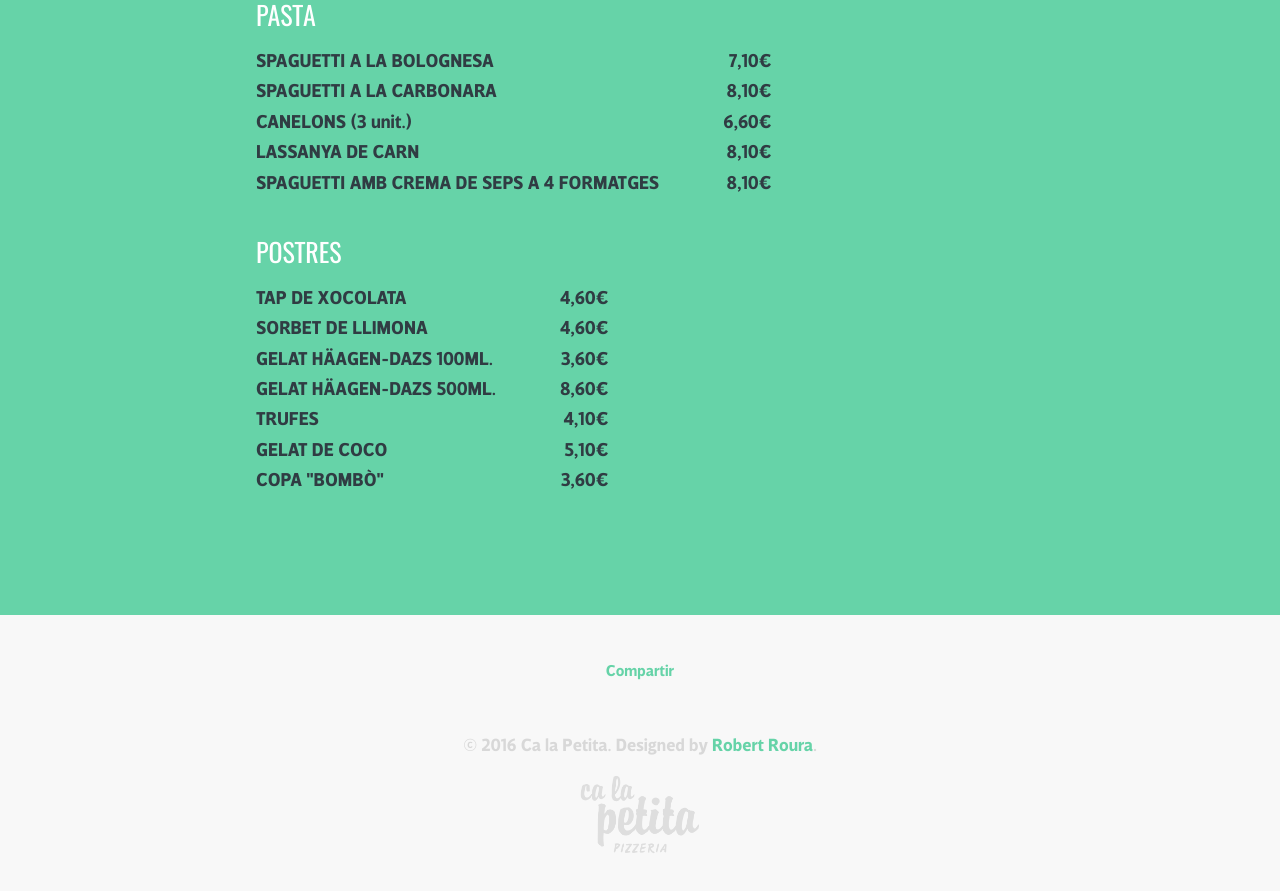
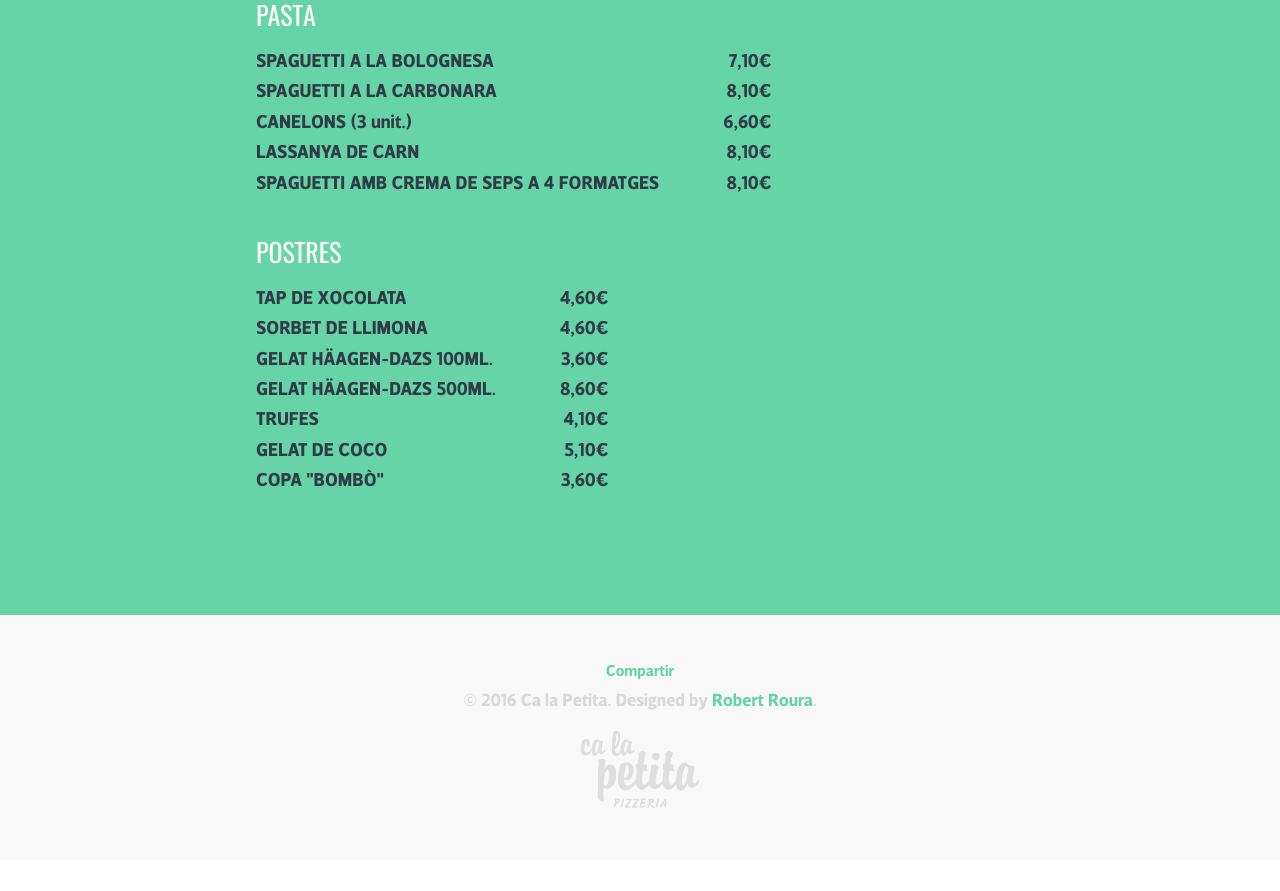
Before and after one commit to robertroura/robertroura.github.io, a plain HTML site: page index.html in a window 1280 px wide. Shown: the part 3700-4591 px from the top of the page. After the commit the page ends 4560 px from the top, so only its background shows below. Drawn offline with nearby package versions, Linux system fonts and the light colour scheme; some packages are replaced by stand-ins of ours.

Commit message:
styling footer

```diff
--- a/css/style.css
+++ b/css/style.css
@@ -279,7 +279,7 @@ footer div.fb-share-button {
 footer p {
   font-size: 14px;
   line-height: 1.4em;
-  margin: 3em auto .5em auto;
+  margin: .5em auto .5em auto;
 }
 footer a {
   position: relative;
```
